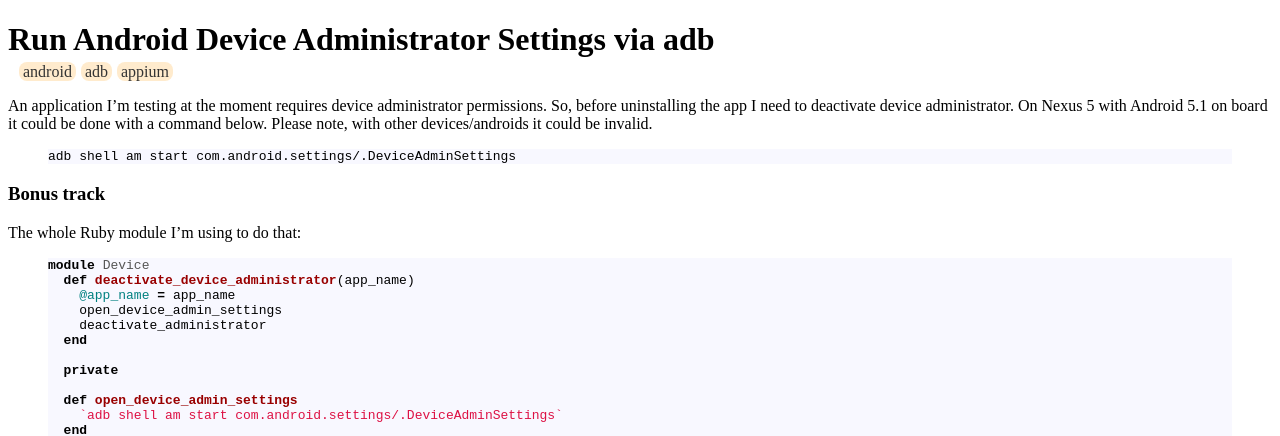
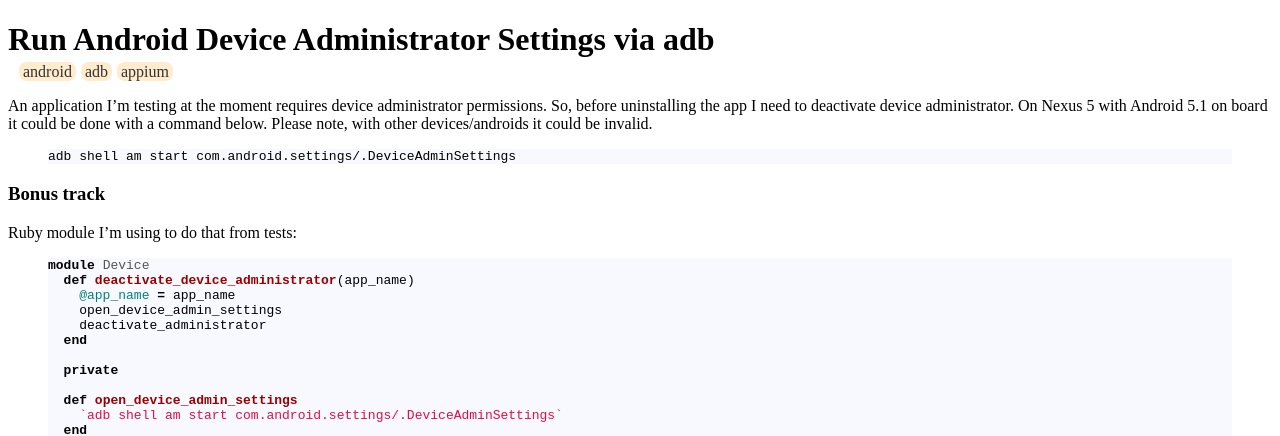
Before and after one commit to sofaking/sofaking.github.io, a Jekyll site: the page built from _posts/2015-08-25-run-android-device-admin-settings-via-adb.md, in a window 1280 px wide. Shown: the top 436 px of the page. Built offline with Jekyll 4.4.1, drawn with Linux system fonts in a browser that asks for light colours.

Commit message:
Language style

```diff
--- a/_posts/2015-08-25-run-android-device-admin-settings-via-adb.md
+++ b/_posts/2015-08-25-run-android-device-admin-settings-via-adb.md
@@ -19,7 +19,7 @@ adb shell am start com.android.settings/.DeviceAdminSettings
 
 ### Bonus track
 
-The whole Ruby module I'm using to do that:
+Ruby module I'm using to do that from tests:
 {% highlight ruby %}
 module Device
   def deactivate_device_administrator(app_name)
```
